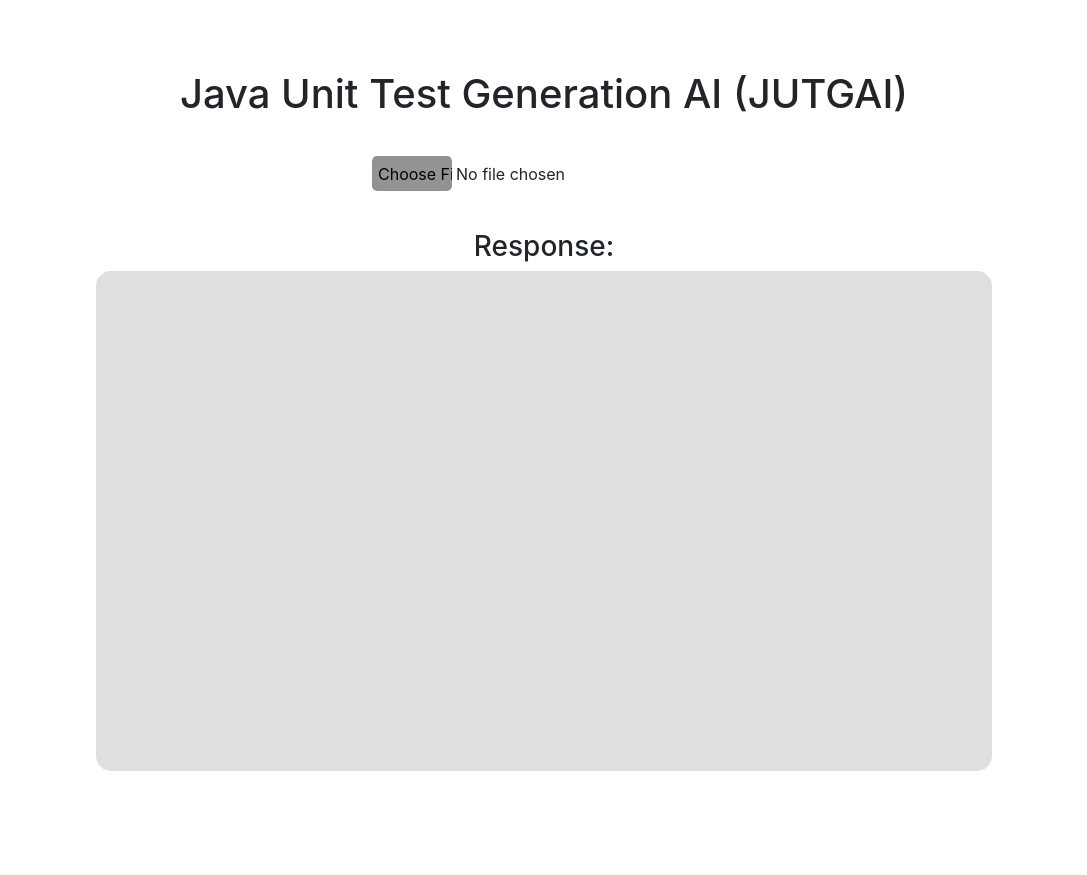
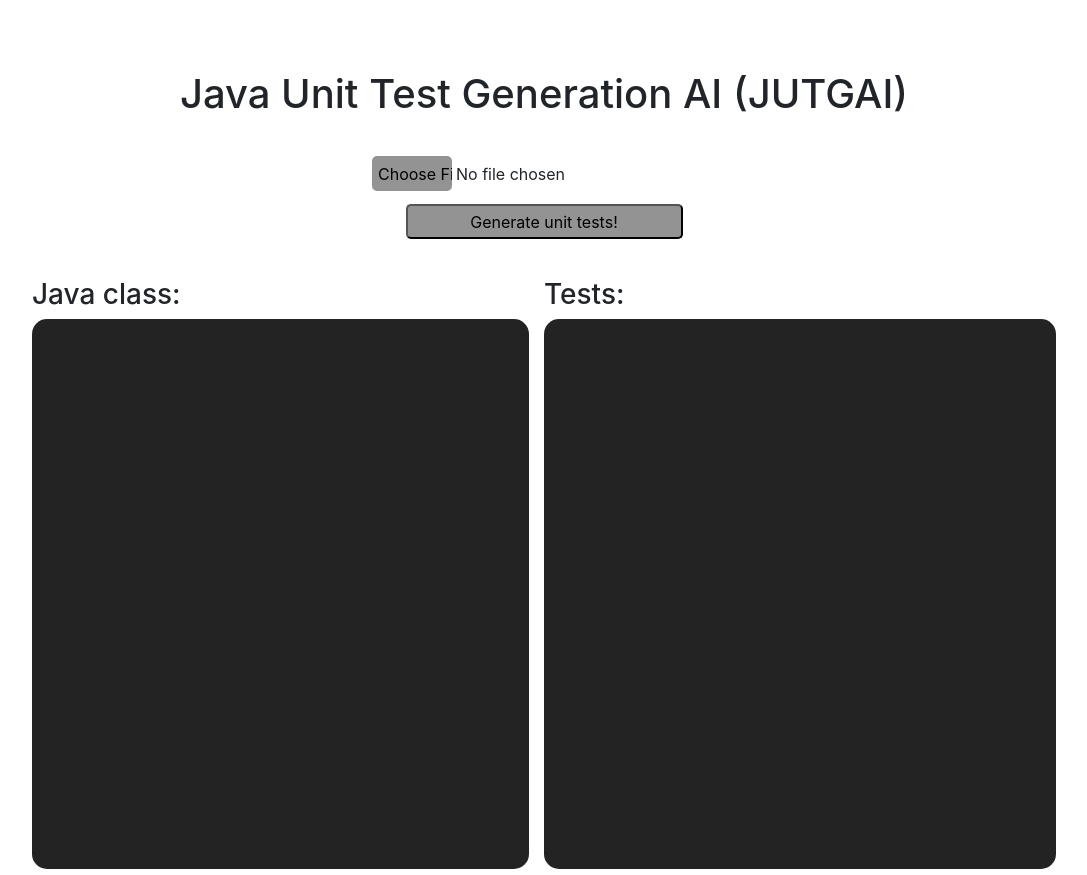
Before and after one commit to KatrinKahur/unit-test-app, a React (Create React App) app: page / in a window 1280 px wide. Shown: the whole page, without its empty margins (96-1183 px from the left). Before the commit the page ends 800 px from the top, so only its background shows below. Built offline with nearby package versions, Linux system fonts and the light colour scheme; no server answers.

Commit message:
Added request block

```diff
--- a/package.json
+++ b/package.json
@@ -14,6 +14,7 @@
     "react-bootstrap": "^2.7.2",
     "react-dom": "^18.2.0",
     "react-scripts": "5.0.1",
+    "react-syntax-highlighter": "^15.5.0",
     "web-vitals": "^2.1.4"
   },
   "scripts": {
--- a/src/api/apiHandler.js
+++ b/src/api/apiHandler.js
@@ -8,10 +8,9 @@ async function getResponse(request) {
         const response = await openai.createChatCompletion({
             model: "gpt-3.5-turbo",
             messages: [{"role": "user", "content": request}],
-            max_tokens: 100,
+            max_tokens: 1000,
             temperature: 0.6
         });
-        console.log(response.data.choices[0].message.content);
         return response.data.choices[0].message.content;
     } catch (error) {
         console.log("Error: " + error);
--- a/src/css/App.css
+++ b/src/css/App.css
@@ -58,6 +58,8 @@ input[type=file]::file-selector-button:hover {
 .inputButt {
   text-align: center;
   margin-top: 3%;
+  margin-left: auto;
+  margin-right: auto;
 }
 
 .responseTitle {
@@ -65,15 +67,62 @@ input[type=file]::file-selector-button:hover {
   margin-top: 3%;
 }
 
+.requestBlock {
+  text-align: left;
+  height: 550px;
+  /*background-color: rgb(223, 223, 223);*/
+  background-color: rgb(35, 35, 35);
+  margin-right: 15px;
+  padding: 30px;
+  border-radius: 15px;
+  overflow-y: auto;
+}
+
 .responseBlock {
-  width: 70%;
-  height: 500px;
-  background-color: rgb(223, 223, 223);
+  text-align: left;
+  height: 550px;
+  /*background-color: rgb(223, 223, 223);*/
+  background-color: rgb(35, 35, 35);
   margin: 0 auto;
   padding: 30px;
   border-radius: 15px;
+  overflow-y: auto;
+}
+
+.requestBlockWrapper {
+  margin-top: 3%;
+  display: inline-block;
+  text-align: left;
+  width: 40%;
+}
+
+.responseBlockWrapper {
+  margin-top: 3%;
+  display: inline-block;
+  text-align: left;
+  width: 40%;
+}
+
+.codeBlockWrapper {
+  text-align: center;
 }
 
 pre {
   white-space:pre-wrap;
 }
+
+.testGeneratorButton {
+  display: block;
+  border-radius: 5px;
+  width: 277px;
+  height: 35px;
+  margin-left: auto;
+  margin-right: auto;
+  margin-top: 1%;
+  background-color: #939393;
+}
+
+.testGeneratorButton:hover {
+  background-color: #b8b8b8;
+  border: none;
+}
--- a/src/pages/mainPage.js
+++ b/src/pages/mainPage.js
@@ -4,19 +4,26 @@ import getResponse from "../api/apiHandler";
 import generatePrompt from "../utils/promptHandler";
 import '../css/App.css';
 import documentTestAttempt from "../database/dbHandler";
+import SyntaxHighlighter from 'react-syntax-highlighter';
+import railscasts from "react-syntax-highlighter/dist/cjs/styles/hljs/railscasts";
 
 function MainPage(){
     const [fileContent, setFileContent] = React.useState("");
     const [response, setResponse] = React.useState("");
-    const [responseReceived, setResponseReceived] = React.useState(false)
+    const [sendRequest, setSendRequest] = React.useState(false);
+    const [responseReceived, setResponseReceived] = React.useState(false);
 
     React.useEffect(() => {
-        if(fileContent.length > 0){
-            getResponse(generatePrompt(fileContent)).then((data) => {
-                setResponse(data);
-            }).then(() => setResponseReceived(true)).catch((err) => console.error(err));
+        if(sendRequest) {
+            if(fileContent.length > 0){
+                setResponse("");
+                getResponse(generatePrompt(fileContent)).then((data) => {
+                    setResponse(data);
+                }).then(() => setResponseReceived(true)).catch((err) => console.error(err));
+            }
+            setSendRequest(false);
         }
-    }, [fileContent])
+    }, [sendRequest])
 
     React.useEffect(() => {
         if(responseReceived){
@@ -33,9 +40,24 @@ function MainPage(){
                     id="file-input"
                     onChange={(event) => handleFile(event, setFileContent)}/>
             </div>
-            <h3 className="responseTitle">Response:</h3>
-            <div className="responseBlock">
-                <pre>{response}</pre>
+            <button type="button"
+                    className="testGeneratorButton"
+                    onClick={() => setSendRequest(true)}>
+                Generate unit tests!
+            </button>
+            <div className="codeBlockWrapper">
+                <div className="requestBlockWrapper">
+                    <h3>Java class: </h3>
+                    <div className="requestBlock">
+                        <SyntaxHighlighter language="java" style={railscasts}>{fileContent}</SyntaxHighlighter>
+                    </div>
+                </div>
+                <div className="responseBlockWrapper">
+                    <h3>Tests: </h3>
+                    <div className="responseBlock">
+                        <SyntaxHighlighter language="java" style={railscasts}>{response}</SyntaxHighlighter>
+                    </div>
+                </div>
             </div>
         </div>
     )
--- a/src/utils/promptHandler.js
+++ b/src/utils/promptHandler.js
@@ -1,5 +1,7 @@
 function generatePrompt(request) {
-    return "Please generate unit tests for the following function: \n" + request;
+    const promptBody = "Generate unit tests for the specified Java class using JUnit, strive for maximum code" +
+        " coverage when generating the unit tests. Return code only."
+    return promptBody + "\n" + request;
 }
 
 export default generatePrompt;
```
Also changed, not shown: 1 other file (tests, documents, lock files or other folders).
